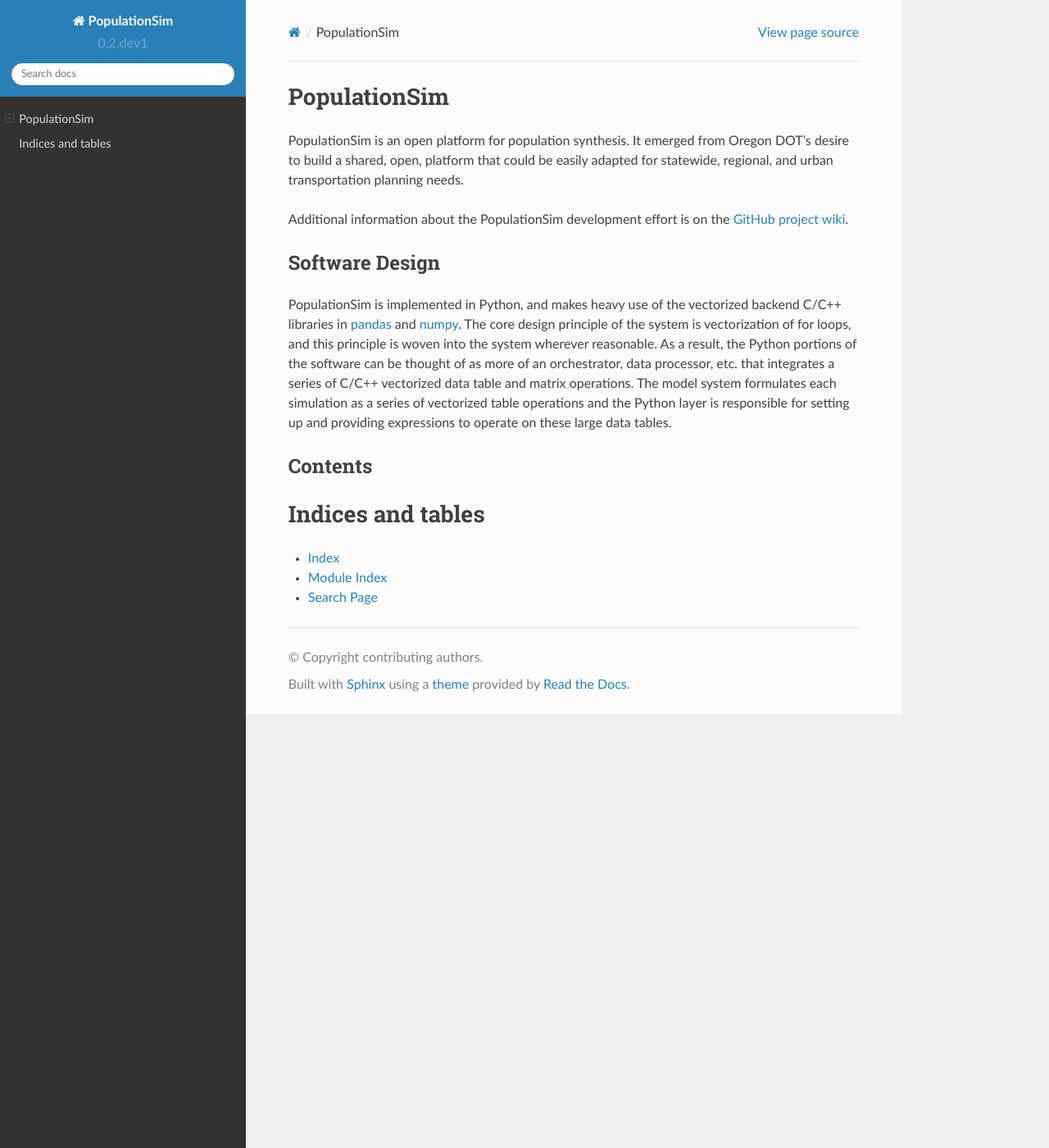
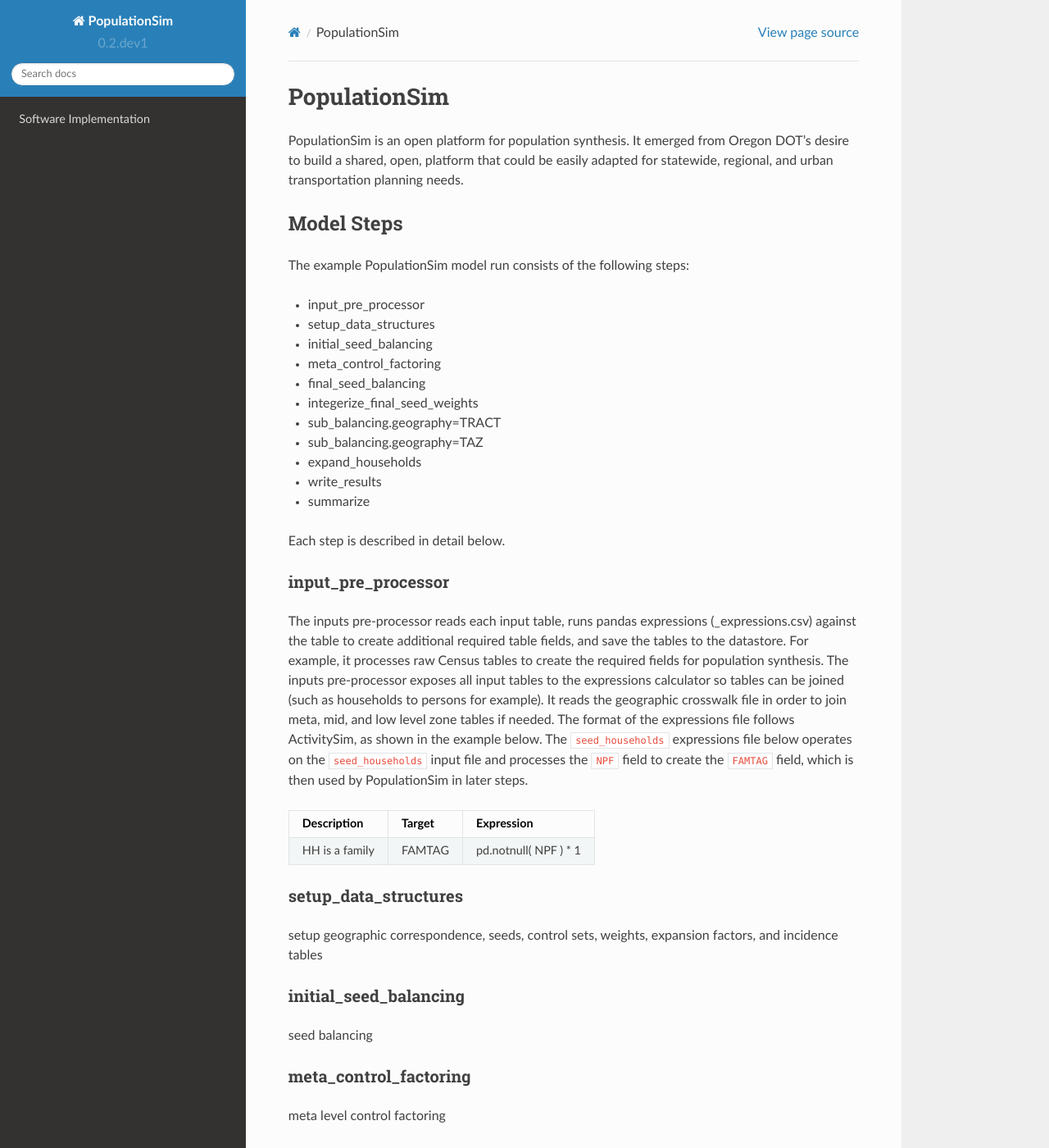
Before and after one commit to ActivitySim/populationsim, a Sphinx documentation site: the page built from docs/index.rst, in a window 1280 px wide and 1400 px high. Shown: the whole window at 82% size. Built offline with Sphinx 7.4.7 and the Read the Docs theme 2.0.0, drawn with Linux system fonts in a browser that asks for light colours; some of the changed text lies outside the part shown.

Commit message:
update docs

```diff
--- a/docs/index.rst
+++ b/docs/index.rst
@@ -7,30 +7,93 @@
 
 PopulationSim is an open platform for population synthesis.  It emerged
 from Oregon DOT's desire to build a shared, open, platform that could be
-easily adapted for statewide, regional, and urban transportation planning
-needs.
+easily adapted for statewide, regional, and urban transportation planning needs.
 
-Additional information about the PopulationSim development effort is on the
-`GitHub project wiki <https://github.com/rsg/polulationsim/wiki>`__.
+Model Steps
+-----------
+The example PopulationSim model run consists of the following steps:
 
-Software Design
----------------
+* input_pre_processor
+* setup_data_structures
+* initial_seed_balancing
+* meta_control_factoring
+* final_seed_balancing
+* integerize_final_seed_weights
+* sub_balancing.geography=TRACT
+* sub_balancing.geography=TAZ
+* expand_households
+* write_results
+* summarize
 
-PopulationSim is
-implemented in Python, and makes heavy use of the vectorized backend C/C++ libraries in
-`pandas <http://pandas.pydata.org>`__  and `numpy <http://numpy.org>`__.  The core design
-principle of the system is vectorization of for loops, and this principle
-is woven into the system wherever reasonable.  As a result, the Python portions of the software
-can be thought of as more of an orchestrator, data processor, etc. that integrates a series of
-C/C++ vectorized data table and matrix operations.  The model system formulates
-each simulation as a series of vectorized table operations and the Python layer
-is responsible for setting up and providing expressions to operate on these large data tables.
+Each step is described in detail below.
+
+input_pre_processor
+~~~~~~~~~~~~~~~~~~~
+The inputs pre-processor reads each input table, runs pandas expressions (_expressions.csv)
+against the table to create additional required table fields, and save the tables to the datastore.
+For example, it processes raw Census tables to create the required fields for population
+synthesis.  The inputs pre-processor exposes all input tables to the expressions calculator
+so tables can be joined (such as households to persons for example). It reads the geographic
+crosswalk file in order to join meta, mid, and low level zone tables if needed.  The format of
+the expressions file follows ActivitySim, as shown in the example below.  The ``seed_households``
+expressions file below operates on the ``seed_households`` input file and processes the ``NPF`` field
+to create the ``FAMTAG`` field, which is then used by PopulationSim in later steps.
+
++---------------------------------+-------------------------------+-----------------------+
+| Description                     |  Target                       |     Expression        |
++=================================+===============================+=======================+
+| HH is a family                  |  FAMTAG                       | pd.notnull( NPF ) * 1 |
++---------------------------------+-------------------------------+-----------------------+
+
+setup_data_structures
+~~~~~~~~~~~~~~~~~~~~~
+setup geographic correspondence, seeds, control sets, weights, expansion factors, and incidence tables
+
+initial_seed_balancing
+~~~~~~~~~~~~~~~~~~~~~~
+seed balancing
+
+meta_control_factoring
+~~~~~~~~~~~~~~~~~~~~~~
+meta level control factoring
+
+final_seed_balancing
+~~~~~~~~~~~~~~~~~~~~
+final balancing for each seed zone with aggregated low and mid-level controls and distributed meta-level controls
+
+integerize_final_seed_weights
+~~~~~~~~~~~~~~~~~~~~~~~~~~~~~
+for each seed zone integerize the household weights
+
+sub_balancing.geography
+~~~~~~~~~~~~~~~~~~~~~~~~~~~~~
+iteratively loop through seed zones, balance all lower level zones within the seed zone, and integerize the resulting household weights
+
+::
+
+  sub_balancing.geography=TRACT
+  sub_balancing.geography=TAZ
+
+expand_households
+~~~~~~~~~~~~~~~~~
+expand household and person records with final weights to one household and one person record per weight with unique IDs
+
+write_results
+~~~~~~~~~~~~~
+write the expanded household and person files to CSV files
+
+summarize
+~~~~~~~~~
+write summary files - balancer and integerizer results by geography, etc.
+
 
 Contents
 --------
 
 .. toctree::
    :maxdepth: 2
+
+   software
 
 
 Indices and tables
```
Also changed, not shown: README.md (+1 -1 lines), docs/software.rst (added, +273 -0 lines).
